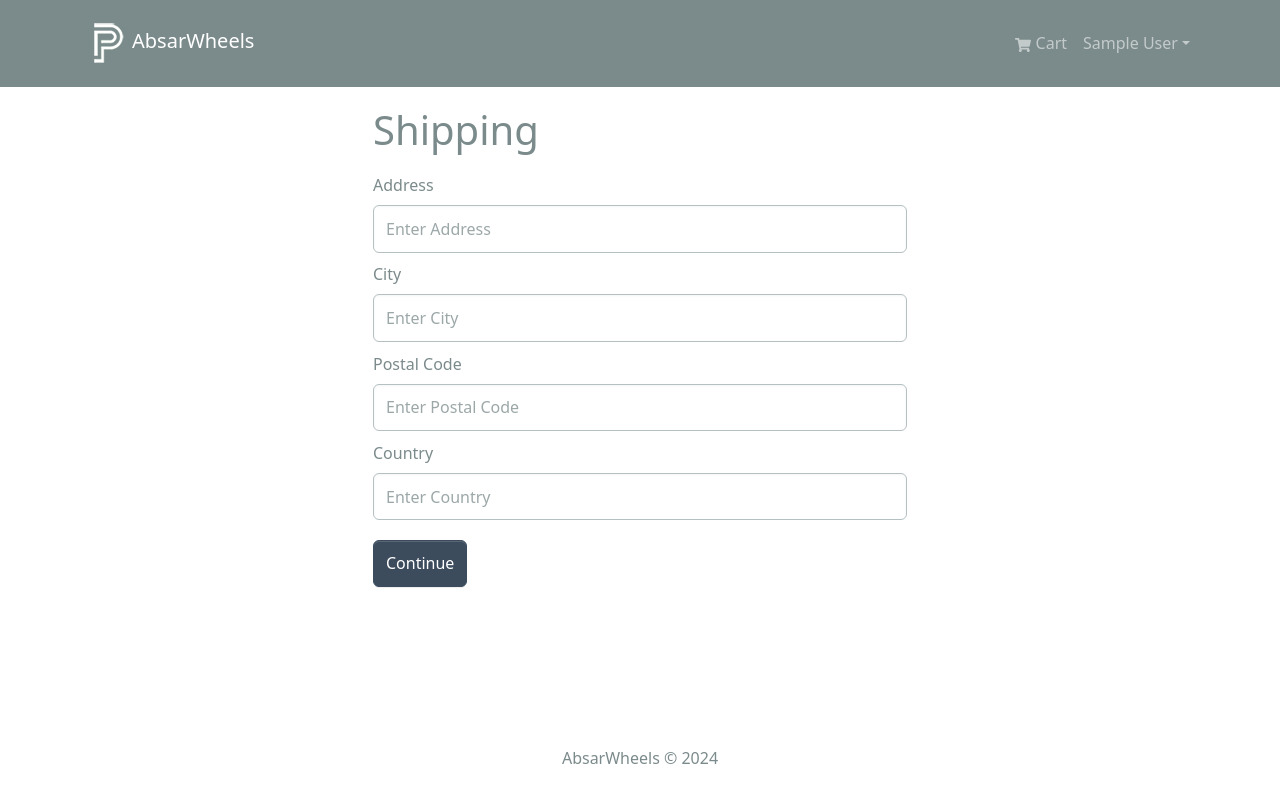
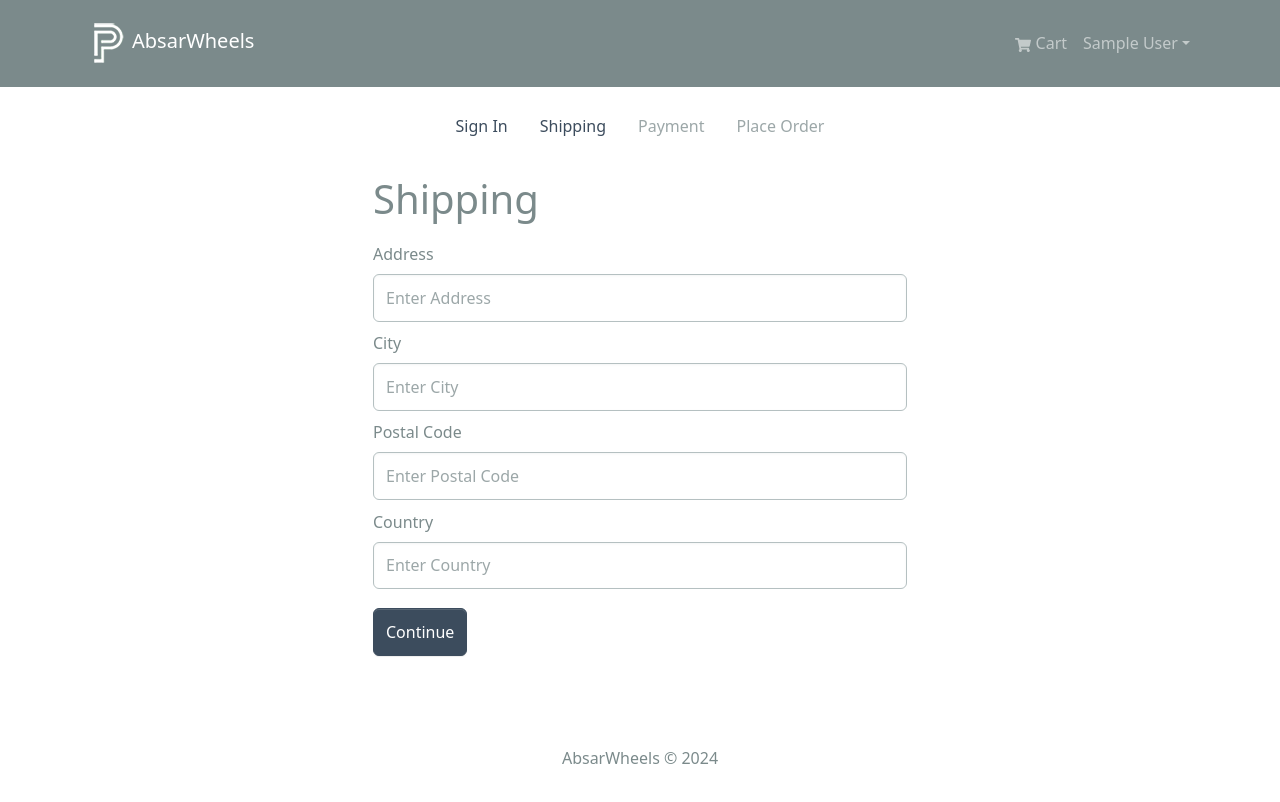
Before and after one commit to AbsarRaashid3/AbsarWheels, a React (Create React App) app in the folder frontend/: page /shipping in a window 1280 px wide. Shown: the top 802 px of the page. Built offline with nearby package versions, Linux system fonts and the light colour scheme; sample sign-in values are in the browser's storage.

Commit message:
Checkout Steps Component

```diff
--- /dev/null
+++ b/frontend/src/components/CheckoutSteps.jsx
@@ -0,0 +1,57 @@
+import React from 'react';
+import { Nav } from 'react-bootstrap';
+import { LinkContainer } from 'react-router-bootstrap';
+
+const CheckoutSteps = ({ step1, step2, step3, step4 }) => {
+  return (
+        <Nav className='justify-content-center mb-4'>
+            <Nav.Item>
+                {
+                    step1 ? (
+                        <LinkContainer to='/login'>
+                            <Nav.Link>Sign In</Nav.Link>
+                        </LinkContainer>
+                    ) : (
+                        <Nav.Link disabled>Sign In</Nav.Link>
+                    )
+                }
+            </Nav.Item>
+            <Nav.Item>
+                {
+                    step2 ? (
+                        <LinkContainer to='/shipping'>
+                            <Nav.Link>Shipping</Nav.Link>
+                        </LinkContainer>
+                    ) : (
+                        <Nav.Link disabled>Shipping</Nav.Link>
+                    )
+                }
+            </Nav.Item>
+            <Nav.Item>
+                {
+                    step3 ? (
+                        <LinkContainer to='/payment'>
+                            <Nav.Link>Payment</Nav.Link>
+                        </LinkContainer>
+                    ) : (
+                        <Nav.Link disabled>Payment</Nav.Link>
+                    )
+                }
+            </Nav.Item>
+            <Nav.Item>
+                {
+                    step4 ? (
+                        <LinkContainer to='/placeorder'>
+                            <Nav.Link>Place Order</Nav.Link>
+                        </LinkContainer>
+                    ) : (
+                        <Nav.Link disabled>Place Order</Nav.Link>
+                    )
+                }
+            </Nav.Item>
+
+        </Nav>
+  )
+}
+
+export default CheckoutSteps;
--- a/frontend/src/index.js
+++ b/frontend/src/index.js
@@ -23,7 +23,7 @@
       <Route path='/cart' element={<CartScreen />} />
       <Route path='/login' element={<LoginScreen />} />
       <Route path='/register' element={<RegisterScreen />} />
-      <Route path='/shipping' element={<ShippingScreen />} />
+
 
       {/* Add PrivateRoute */}
       <Route path='' element={<PrivateRoute />}>
--- a/frontend/src/screens/ShippingScreen.jsx
+++ b/frontend/src/screens/ShippingScreen.jsx
@@ -5,6 +5,7 @@
 import { useNavigate } from 'react-router-dom';
 import FormContainer from '../components/FormContainer';
 import { saveShippingAddress } from '../slices/cartSlice';
+import CheckoutSteps from '../components/CheckoutSteps';
 
 const ShippingScreen = () => {
 
@@ -35,6 +36,7 @@
 
   return(
      <FormContainer>
+    <CheckoutSteps step1 step2 />
 
     <h1>Shipping</h1>
 
```
